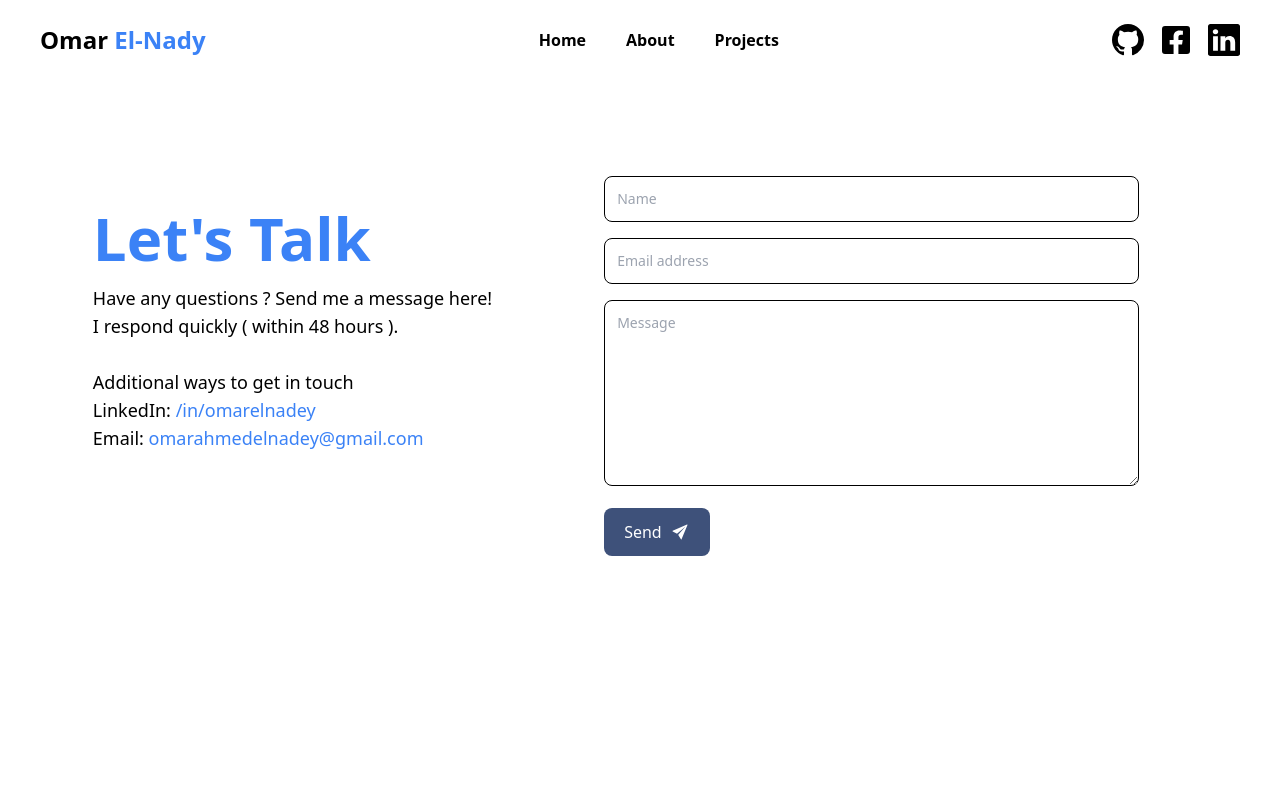
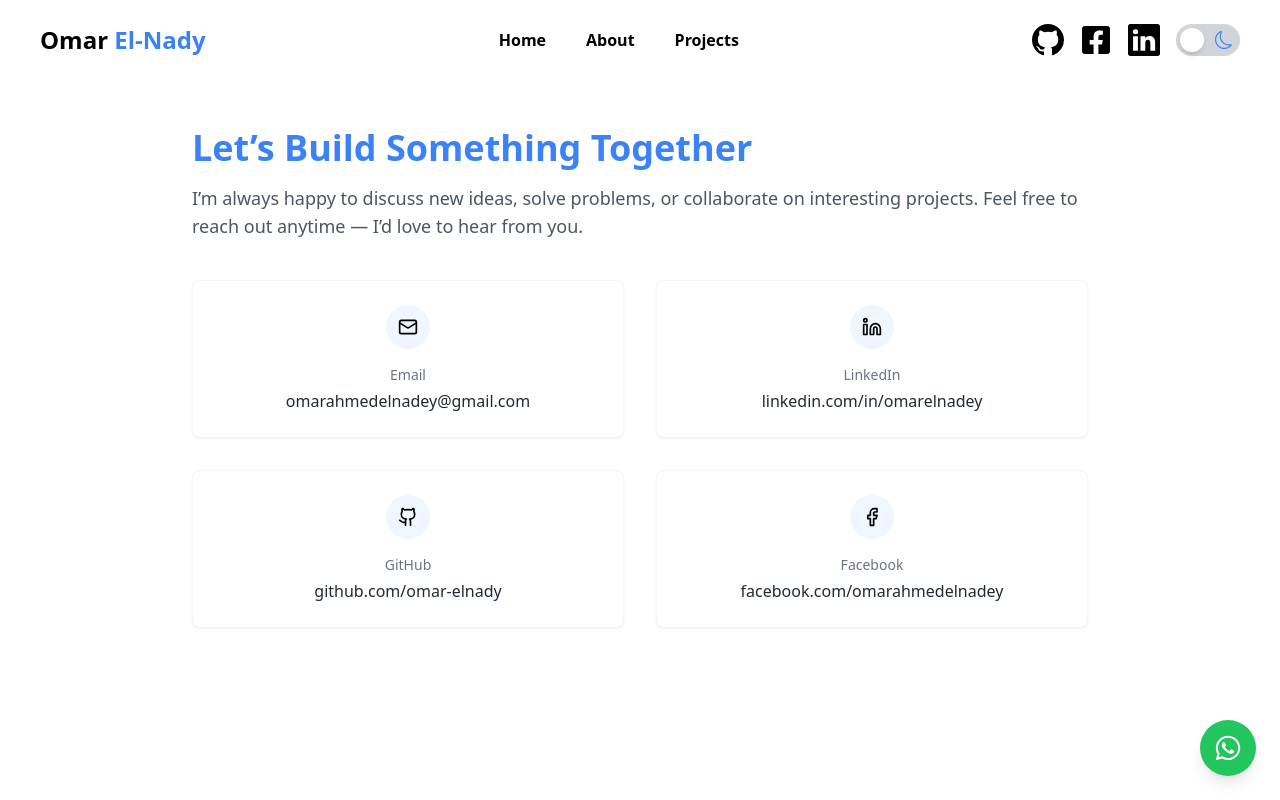
Before and after one commit to omar-elnady/omar-portfolio, a Next.js app: page /contact in a window 1280 px wide. Built offline with nearby package versions, Linux system fonts and the light colour scheme.

Commit message:
feat : dark and light mode

```diff
--- a/components/Navbar.js
+++ b/components/Navbar.js
@@ -1,7 +1,7 @@
 import Link from "next/link";
 import { useRouter } from "next/router";
-import { useState } from "react";
-import { BsGithub, BsLinkedin } from "react-icons/bs";
+import { useEffect, useState } from "react";
+import { BsGithub, BsLinkedin, BsMoon, BsSun } from "react-icons/bs";
 import { AiOutlineMenu, AiOutlineClose } from "react-icons/ai";
 import { FaFacebookSquare } from "react-icons/fa";
 
@@ -30,6 +30,36 @@ const Navbar = () => {
       icon: <BsLinkedin size="2rem" />,
     },
   ];
+  const [isDark, setIsDark] = useState(false);
+
+  useEffect(() => {
+    if (typeof window !== "undefined") {
+      const storedTheme = localStorage.getItem("theme");
+      const prefersDark = window.matchMedia(
+        "(prefers-color-scheme: dark)"
+      ).matches;
+
+      if (storedTheme === "dark") {
+        setIsDark(true);
+      } else if (storedTheme === "light") {
+        setIsDark(false);
+      } else {
+        setIsDark(prefersDark);
+      }
+    }
+  }, []);
+
+  useEffect(() => {
+    if (typeof window !== "undefined") {
+      if (isDark) {
+        document.documentElement.classList.add("dark");
+        localStorage.setItem("theme", "dark");
+      } else {
+        document.documentElement.classList.remove("dark");
+        localStorage.setItem("theme", "light");
+      }
+    }
+  }, [isDark]);
 
   const handleMobileNav = () => {
     setIsOpen(!isOpen);
@@ -37,12 +67,12 @@ const Navbar = () => {
 
   return (
     <div>
-      <nav className="fixed z-20 bg-white w-full">
-        <div className="w-full">
-          <div className="flex items-center h-20 w-full ">
-            <div className="flex items-center sm:mx-10 md:mx-10 justify-between w-full">
-              <div className="flex justify-center items-center flex-shrink-0 ">
-                <h1 className=" font-bold text-xl cursor-pointer">
+      <nav className="fixed z-20 w-full bg-white dark:bg-gray-900 transition-colors duration-500">
+        <div className="w-full transition-colors duration-500">
+          <div className="flex items-center h-20 w-full">
+            <div className="flex items-center sm:mx-10 md:mx-10 justify-between w-full transition-colors duration-500">
+              <div className="flex justify-center items-center flex-shrink-0">
+                <h1 className="font-bold text-xl cursor-pointer text-black dark:text-white transition-colors duration-500">
                   <Link href="/">
                     <a className="text-2xl pl-8 sm:pl-0">
                       Omar<span className="text-blue-500"> El-Nady</span>
@@ -50,16 +80,18 @@ const Navbar = () => {
                   </Link>
                 </h1>
               </div>
+
+              {/* NAVBAR LINKS ON DESKTOP */}
               <div className="hidden md:block">
-                <div className="flex items-baseline space-x-10">
+                <div className="flex items-baseline space-x-10 transition-colors duration-500">
                   {links.map((link, index) => (
                     <h1
                       key={index}
-                      className={
+                      className={`${
                         router.pathname == link.path
                           ? "text-blue-500"
-                          : "cursor-pointer hover:text-blue-500"
-                      }
+                          : "cursor-pointer hover:text-blue-500 text-black dark:text-white"
+                      } transition-colors duration-500`}
                     >
                       <Link href={link.path}>
                         <a className="font-semibold">{link.name}</a>
@@ -68,30 +100,64 @@ const Navbar = () => {
                   ))}
                 </div>
               </div>
-              <div className="flex justify-center items-center flex-shrink-0 md:block">
-                <div className="flex space-x-4">
+
+              {/* DARK MODE TOGGLE AND SOCIAL ICONS ON DESKTOP */}
+              <div className="justify-center items-center flex-shrink-0 hidden md:block">
+                <div className="flex space-x-4 transition-colors duration-500">
                   {platformLinks.map((link, index) => (
                     <div key={index}>
                       <a
                         href={link.path}
                         target="_blank"
                         rel="noopener noreferrer"
-                        className="hidden md:block hover:text-blue-500 ease-in duration-200 "
+                        className="hidden md:block hover:text-blue-500 text-black dark:text-white transition-colors duration-500"
                       >
                         {link.icon}
                       </a>
                     </div>
                   ))}
+                  <div
+                    onClick={() => setIsDark(!isDark)}
+                    className="relative w-16 h-8 flex items-center bg-gray-300 dark:bg-gray-600 rounded-full p-1 cursor-pointer transition-colors duration-500"
+                  >
+                    <div className="absolute left-0 flex justify-center items-center w-1/2">
+                      <BsSun size={18} className="text-yellow-500" />
+                    </div>
+
+                    <div
+                      className={`bg-white w-6 h-6 rounded-full z-50 shadow-md transform transition duration-300 ${
+                        isDark ? "translate-x-8" : "translate-x-0"
+                      }`}
+                    />
+
+                    <div className="absolute right-0 flex justify-center items-center w-1/2">
+                      <BsMoon size={18} className="text-blue-500" />
+                    </div>
+                  </div>
                 </div>
               </div>
             </div>
-            <div onClick={handleMobileNav} className=" mr-14 md:hidden">
-              <AiOutlineMenu className="cursor-pointer" size="2rem" />
+
+            {/* HAMBURGER MENU ON MOBILE AND SWITCH TO DARK MODE */}
+            <div
+              onClick={handleMobileNav}
+              className="mr-14 md:hidden flex items-center gap-4"
+            >
+              <button
+                onClick={() => setIsDark(!isDark)}
+                className="p-3 rounded-lg shadow-md cursor-pointer bg-blue-500 text-white"
+              >
+                {isDark ? <BsSun /> : <BsMoon />}
+              </button>
+              <AiOutlineMenu
+                className="cursor-pointer text-black dark:text-white"
+                size="2rem"
+              />
             </div>
           </div>
         </div>
 
-        {/* Mobile Menu */}
+        {/* MOBILE MENU */}
         <div className="md:hidden">
           <div
             className={
@@ -99,36 +165,35 @@ const Navbar = () => {
             }
           >
             <div
-              className={
+              className={`${
                 isOpen
-                  ? "fixed left-0 top-0 w-full sm:w[40%] md:w-[30%] h-screen bg-culturedWhite p-10 ease-in duration-300"
+                  ? "fixed left-0 top-0 w-full sm:w-[40%] md:w-[30%] h-screen bg-gray-800 p-10 ease-in duration-300"
                   : "fixed left-[-100%] top-0 p-10 ease-in duration-300"
-              }
+              } transition-colors duration-500`}
             >
-              <div>
-                <div className="flex w-full items-center justify-between">
-                  <div
-                    onClick={handleMobileNav}
-                    className="rounded-lg hover:bg-blue-500 hover:text-white
-                                        ease-in duration-200 shadow-lg shadow-gray-400 p-3 cursor-pointer"
-                  >
-                    <AiOutlineClose />
-                  </div>
+              <div className="flex w-full items-center justify-between">
+                <div
+                  onClick={handleMobileNav}
+                  className="bg-white rounded-lg hover:bg-blue-500 hover:text-white ease-in duration-200 shadow-lg shadow-gray-400 p-3 cursor-pointer"
+                >
+                  <AiOutlineClose />
                 </div>
               </div>
               <div>
-                <div className="flex flex-col space-y-4 pt-4 mt-10">
+                <div className="flex flex-col space-y-4 pt-4 mt-10 transition-colors duration-500">
                   {links.map((link, index) => (
                     <h1
                       key={index}
-                      className={
+                      className={`${
                         router.pathname == link.path
                           ? "text-blue-500"
-                          : "cursor-pointer hover:text-blue-500"
-                      }
+                          : "cursor-pointer hover:text-blue-500 text-white"
+                      } transition-colors duration-500`}
                     >
                       <Link href={link.path}>
-                        <a className="font-semibold" onClick={handleMobileNav}>{link.name}</a>
+                        <a className="font-semibold" onClick={handleMobileNav}>
+                          {link.name}
+                        </a>
                       </Link>
                     </h1>
                   ))}
@@ -138,8 +203,7 @@ const Navbar = () => {
                     {platformLinks.map((link, index) => (
                       <div
                         key={index}
-                        className="rounded-lg hover:bg-blue-500 hover:text-white
-                          ease-in duration-200 shadow-lg shadow-gray-400 p-3 cursor-pointer"
+                        className="bg-white rounded-lg hover:bg-blue-500 hover:text-white ease-in duration-200 shadow-lg shadow-gray-400 p-3 cursor-pointer transition-colors duration-500"
                       >
                         <a
                           href={link.path}
--- a/package.json
+++ b/package.json
@@ -19,6 +19,7 @@
     "framer-motion": "^6.3.3",
     "gray-matter": "^4.0.3",
     "isomorphic-dompurify": "^0.19.0",
+    "lucide-react": "^0.503.0",
     "marked": "^4.0.17",
     "next": "12.1.6",
     "react": "^18.1.0",
--- a/pages/contact.js
+++ b/pages/contact.js
@@ -1,162 +1,96 @@
-import { IoIosSend } from 'react-icons/io'
-import emailjs from '@emailjs/browser'
-import * as yup from 'yup'
-import { useRef, useState } from 'react'
-import { useForm } from 'react-hook-form'
-import { yupResolver } from '@hookform/resolvers/yup'
-import Head from 'next/head'
-import Popup from '../components/ContactSubmitPopup'
+import React from "react";
+import {
+  Mail,
+  Linkedin,
+  Phone,
+  MessageSquare,
+  Facebook,
+  GithubIcon,
+} from "lucide-react";
+import { FaWhatsapp } from "react-icons/fa";
 
-emailjs.init('yKa48bbuNsDFFFVWj');
-
-const contactSchema = yup.object({
-    name: yup.string().required(),
-    email: yup.string().email().required(),
-    message: yup.string().required(),
-})
+// import { cn } from "@/lib/utils";
 
 const Contact = () => {
-    const form = useRef()
+  const contactMethods = [
+    {
+      icon: <Mail className="h-5 w-5" />,
+      label: "Email",
+      value: "omarahmedelnadey@gmail.com",
+      href: "mailto:omarahmedelnadey@gmail.com",
+    },
+    {
+      icon: <Linkedin className="h-5 w-5" />,
+      label: "LinkedIn",
+      value: "linkedin.com/in/omarelnadey",
+      href: "https://linkedin.com/in/omarelnadey",
+    },
+    {
+      icon: <GithubIcon className="h-5 w-5" />,
+      label: "GitHub",
+      value: "github.com/omar-elnady",
+      href: "tel:+201013341863",
+    },
+    {
+      icon: <Facebook className="h-5 w-5" />,
+      label: "Facebook",
+      value: "facebook.com/omarahmedelnadey",
+      href: "www.facebook.com/omarahmedelnadey",
+    },
+  ];
 
-    const {
-        register,
-        handleSubmit,
-        reset,
-        formState: { errors },
-    } = useForm({
-        resolver: yupResolver(contactSchema),
-    })
+  return (
+    <section className="h-screen  pt-32  px-4 md:px-6 lg:px-8 bg-white">
+      <div className="max-w-4xl mx-auto">
+        <h2 className="text-3xl md:text-4xl font-bold text-blue-500 mb-4">
+          Let’s Build Something Together
+        </h2>
+        <p className="text-lg text-gray-600 mb-10">
+          I’m always happy to discuss new ideas, solve problems, or collaborate
+          on interesting projects. Feel free to reach out anytime — I’d love to
+          hear from you.
+        </p>
 
-    const [submitted, setSubmitted] = useState(false)
-
-    const submitForm = () => {
-        emailjs.init('NpF5MLkgVpiPiAU82')
-        emailjs
-            .sendForm(
-                'service_kw1d8a8', 'template_67arneb', form.current
-            )
-            .then(
-                function (response) {
-                    setSubmitted(true)
-                    reset()
-                },
-                function (error) {
-                    console.log('FAILED DID NOT SEND MESSAGE...', error)
+        <div className="grid grid-cols-1 md:grid-cols-2 lg:grid-cols-2 gap-8 mb-12">
+          {contactMethods.map((method, index) => (
+            <a
+              key={index}
+              href={method.href}
+              className="flex flex-col items-center p-6 rounded-lg border border-gray-100 shadow-sm hover:shadow-md transition-shadow bg-white"
+              target={method.href?.includes("http") ? "_blank" : undefined}
+              rel={
+                method.href?.includes("http")
+                  ? "noopener noreferrer"
+                  : undefined
               }
-            )
-    }
-    return (
-        <div className='flex items-center'>
-            <Head>
-                <title>Contact | Omar</title>
-            </Head>
-            <div className='h-screen max-w-screen-xl px-4 py-16 mx-auto md:pt-32 md:p-20'>
-                <div className='grid grid-cols-1 gap-x-16 gap-y-8 lg:grid-cols-5'>
-                    <div className='lg:col-span-2'>
-                        <h1 className='font-bold text-6xl text-blue-500 pt-20'>
-                            Let&#39;s Talk
-                        </h1>
-                        <p className='max-w-xl text-lg pt-4'>
-                            Have any questions ? Send me a message here! <br />I respond
-                            quickly ( within 48 hours ). <br />
-                            <br />
-                            Additional ways to get in touch <br />
-                            LinkedIn:{' '}
-                            <a
-                                className='text-blue-500 hover:underline'
-                                href='https://www.linkedin.com/in/omarelnadey/'
-                                target='_blank'
-                                rel='noopener noreferrer'
             >
-                                /in/omarelnadey
-                            </a>{' '}
-                            <br />
-                            Email:{' '}
-                            <a
-                                className='text-blue-500 hover:underline'
-                                href='mailto:omarahmedelnadey@gmail.com'
-                            >
-                                omarahmedelnadey@gmail.com
+              <div className="bg-blue-50 p-3 rounded-full mb-4">
+                {method.icon}
+              </div>
+              <span className="text-sm font-medium text-gray-500 mb-1">
+                {method.label}
+              </span>
+              <span className="text-gray-800 font-medium text-center">
+                {method.value}
+              </span>
             </a>
-                        </p>
+          ))}
         </div>
 
-                    <div className='p-8 rounded-lg lg:p-12 lg:col-span-3'>
-                        <form
-                            ref={form}
-                            onSubmit={handleSubmit(submitForm)}
-                            className='space-y-4'
+        <div className="fixed bottom-6 right-6 z-50">
+          <a
+            href="https://wa.me/201013341863"
+            target="_blank"
+            rel="noopener noreferrer"
+            className="flex items-center justify-center w-14 h-14 rounded-full bg-green-500 text-white shadow-lg hover:bg-green-600 transition-colors duration-300"
+            aria-label="Message me on WhatsApp"
           >
-                            <div>
-                                <label className='sr-only'>Name</label>
-                                <input
-                                    className='w-full p-3 text-sm rounded-lg border border-black'
-                                    placeholder='Name'
-                                    type='text'
-                                    name='name'
-                                    {...register('name')}
-                                    />
-                                <p>
-                                    <span className='text-red-600'>{errors.name?.message}</span>
-                                </p>
-                            </div>
-                            <div>
-                                <label className='sr-only'>Email</label>
-                                <input
-                                    className='w-full p-3 text-sm rounded-lg border border-black'
-                                    placeholder='Email address'
-                                    type='email'
-                                    name='email'
-                                    {...register('email')}
-                                    />
-                                <p>
-                                    <span className='text-red-600'>{errors.email?.message}</span>
-                                </p>
-                            </div>
-                            <div>
-                                <label className='sr-only'>Message</label>
-                                <textarea
-                                    className='w-full p-3 text-sm rounded-lg border border-black'
-                                    placeholder='Message'
-                                    type='text'
-                                    rows='8'
-                                    name='message'
-                                    {...register('message')}
-                                ></textarea>
-                                <p>
-                                    <span className='text-red-600'>
-                                        {errors.message?.message}
-                                    </span>
-                                </p>
-                            </div>
-
-                            <div className='mt-4'>
-                                {!submitted ? (
-                                    <button
-                                        type='submit'
-                                        className='inline-flex items-center justify-center w-full px-5 py-3 text-white bg-mnBlue rounded-lg sm:w-auto space-x-2 hover:bg-carolinaBlue'
-                                    >
-                                        <span className='font-medium'> Send </span>
-                                        <IoIosSend size='20px' />
-                                    </button>
-                                ) : submitted ? (
-                                        <Popup
-                                            title='Message Sent! &#128077;'
-                                            message='Thank you for your message. I will get back to you within 48 hours.'
-                                            />
-                                    ) : (
-                                            <Popup
-                                                title='Error Sending Message!'
-                                                message='If this error keeps occuring please contact me directly through email and/or LinkedIn'
-                                                />
-                                        )}
-                            </div>
-                        </form>
+            <FaWhatsapp className="w-7 h-7" />
+          </a>
         </div>
       </div>
-            </div>
-        </div>
-    )
-}
+    </section>
+  );
+};
 
-export default Contact
+export default Contact;
--- a/tailwind.config.js
+++ b/tailwind.config.js
@@ -1,4 +1,5 @@
 module.exports = {
+    darkMode: 'class',
     content: [
         "./pages/**/*.{js,ts,jsx,tsx}",
         "./components/**/*.{js,ts,jsx,tsx}",
```
Also changed, not shown: components/Home.js (+13 -6 lines), 2 other files (tests, documents, lock files or other folders). Lines whose indentation alone changed are shown as unchanged.
